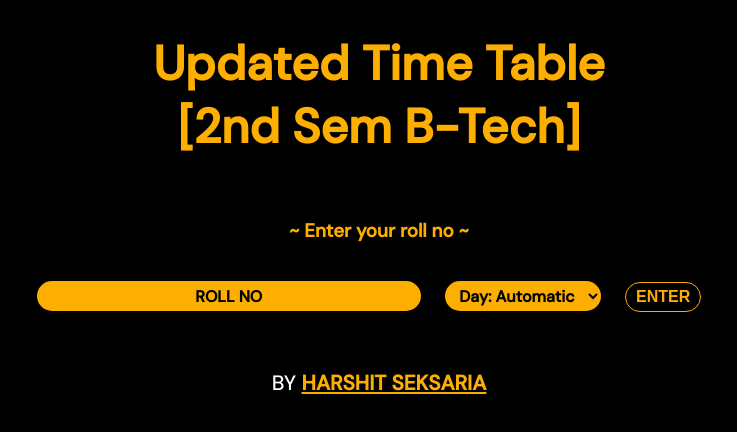
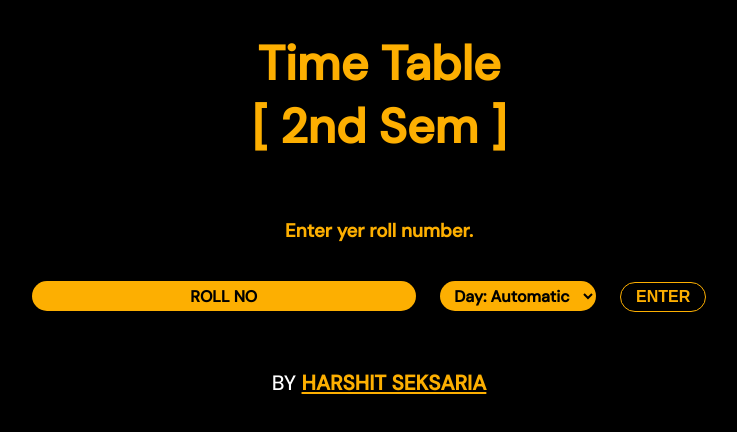
Before and after one commit to letsintegreat/iitg-timetable, a plain HTML site: page index.html in a window 1280 px wide. Shown: the whole page, without its empty margins (261-998 px from the left). Drawn offline with nearby package versions, Linux system fonts and the light colour scheme.

Commit message:
final touch up

```diff
--- a/index.html
+++ b/index.html
@@ -12,8 +12,8 @@
         <title>Time Table</title>
     </head>
     <body>
-        <h1>Updated Time Table <br> [2nd Sem B-Tech]</h1>
-        <h3>~ Enter your roll no ~</h3>
+        <h1>Time Table<br>[ 2nd Sem ]</h1>
+        <h3>Enter yer roll number.</h3>
         <center>
             <input type="text" onfocus="hide()" placeholder="ROLL NO" id="in">
 
--- a/main.css
+++ b/main.css
@@ -25,7 +25,7 @@ body {
 
 #en {
     color: #fdaf01;
-    border: 3px solid #fdaf01;
+    border: 1px solid #fdaf01;
     display: inline-block;
     border-radius: 20px;
     padding: 20px;
@@ -85,7 +85,7 @@ button {
     cursor: pointer;
     border: 1px solid #fdaf01;
     border-radius: 20px;
-    margin: 20px; padding-left: 10px; padding-right: 10px;
+    margin: 20px; padding-left: 15px; padding-right: 15px;
     font-weight: bold;
     font-size: 1rem;
     outline: 0 none;
```
